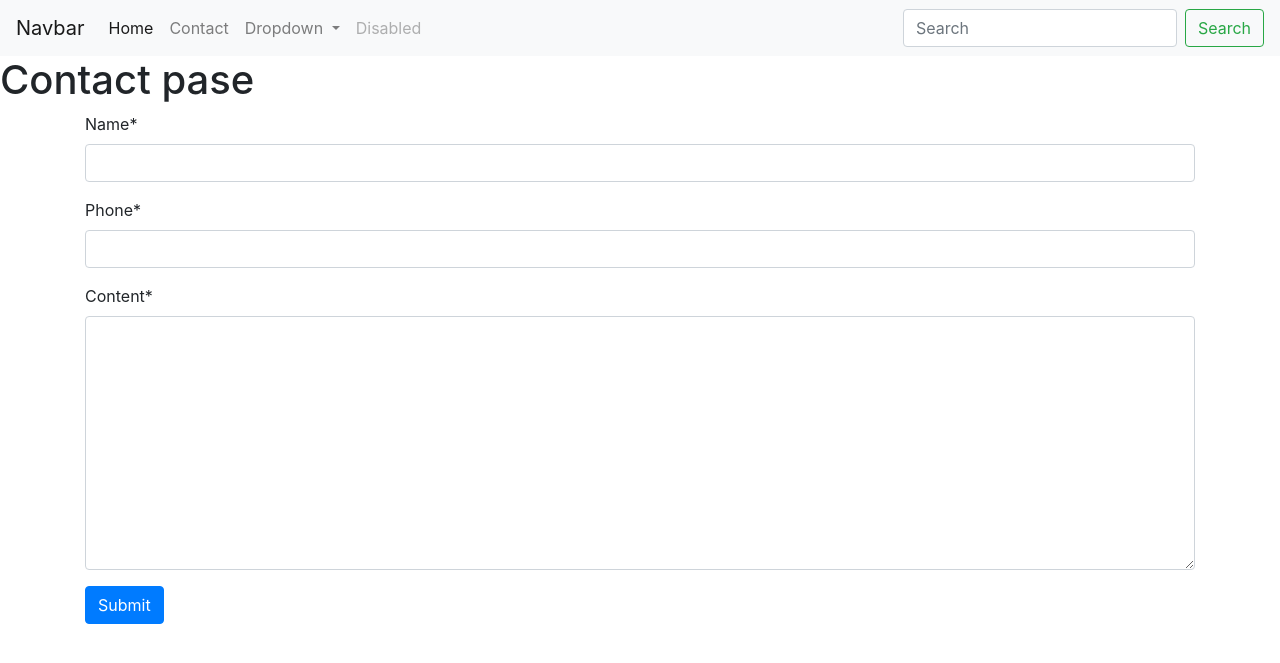
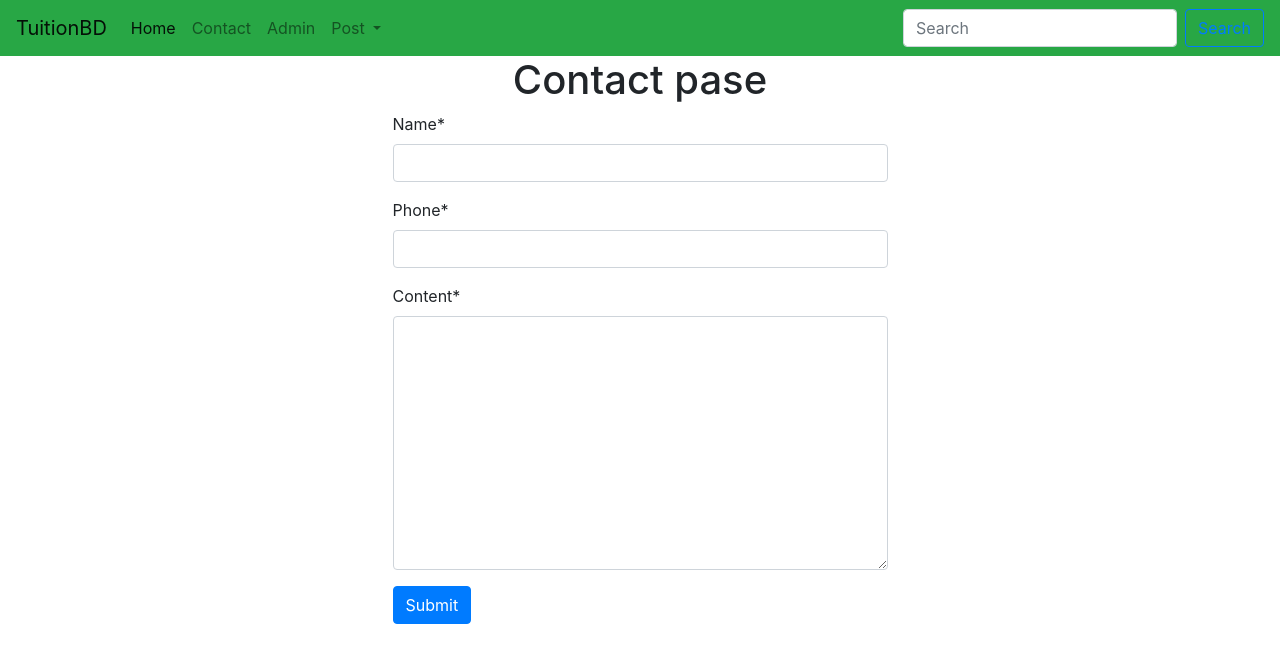
Before and after one commit to litonbairaggi/djtestproject, a Django app: page /tuition/contact/ in a window 1280 px wide. Shown: the top 663 px of the page. Run offline with Django 3.2, Linux system fonts and the light colour scheme; some libraries are stand-ins or nearby versions.

Commit message:
Design my project

```diff
--- a/templates/base.html
+++ b/templates/base.html
@@ -21,8 +21,8 @@
   </head>
   <body>
 
-  <nav class="navbar navbar-expand-lg navbar-light bg-light">
-  <a class="navbar-brand" href="#">Navbar</a>
+  <nav class="navbar navbar-expand-lg navbar-light bg-success">
+  <a class="navbar-brand" href="/">TuitionBD</a>
   <button class="navbar-toggler" type="button" data-toggle="collapse" data-target="#navbarSupportedContent" aria-controls="navbarSupportedContent" aria-expanded="false" aria-label="Toggle navigation">
     <span class="navbar-toggler-icon"></span>
   </button>
@@ -30,29 +30,29 @@
   <div class="collapse navbar-collapse" id="navbarSupportedContent">
     <ul class="navbar-nav mr-auto">
       <li class="nav-item active">
-        <a class="nav-link" href="{% url 'home' %}">Home <span class="sr-only">(current)</span></a>
+        <a class="nav-link" href="{% url 'homeview' %}">Home <span class="sr-only">(current)</span></a>
       </li>
+
       <li class="nav-item">
         <a class="nav-link" href="/tuition/contact/">Contact</a>
       </li>
+
+      <li class="nav-item">
+        <a class="nav-link" href="/admin/">Admin</a>
+      </li>
       <li class="nav-item dropdown">
         <a class="nav-link dropdown-toggle" href="#" id="navbarDropdown" role="button" data-toggle="dropdown" aria-haspopup="true" aria-expanded="false">
-          Dropdown
+          Post
         </a>
         <div class="dropdown-menu" aria-labelledby="navbarDropdown">
-          <a class="dropdown-item" href="#">Action</a>
-          <a class="dropdown-item" href="#">Another action</a>
-          <div class="dropdown-divider"></div>
-          <a class="dropdown-item" href="#">Something else here</a>
+          <a class="dropdown-item" href="/tuition/postlist/">View</a>
+          <a class="dropdown-item" href="/tuition/create/">Create</a>
         </div>
-      </li>
-      <li class="nav-item">
-        <a class="nav-link disabled" href="#" tabindex="-1" aria-disabled="true">Disabled</a>
       </li>
     </ul>
     <form class="form-inline my-2 my-lg-0">
       <input class="form-control mr-sm-2" type="search" placeholder="Search" aria-label="Search">
-      <button class="btn btn-outline-success my-2 my-sm-0" type="submit">Search</button>
+      <button class="btn btn-outline-primary my-2 my-sm-0" type="submit">Search</button>
     </form>
   </div>
 </nav>
--- a/templates/contact.html
+++ b/templates/contact.html
@@ -3,7 +3,10 @@
 {% block body %}
 {% load crispy_forms_tags %}
 
-<h1>Contact pase</h1>
+<div class="container">
+<div class="col-md-6 offset-md-3">
+
+<h1 class="text-center">Contact pase</h1>
 
 <div class="container">
 <form method="POST">
@@ -13,4 +16,7 @@
 </form>
 </div>
 
+</div>
+</div>
+
 {% endblock %}
--- a/templates/home.html
+++ b/templates/home.html
@@ -1,9 +1,12 @@
 {% extends 'base.html' %}
 {% block body %}
 
-<h1>This is Home page</h1>
+<div class="container">
+<h1 class="text-center">This is Home page</h1>
 <hr>
 {{message}} <hr>
 {{message2 }} <hr>
 
+</div>
+
 {% endblock %}
```
Also changed, not shown: templates/tuition/postdetail.html (+24 -2 lines), templates/tuition/postlist.html (+12 -1 lines).
